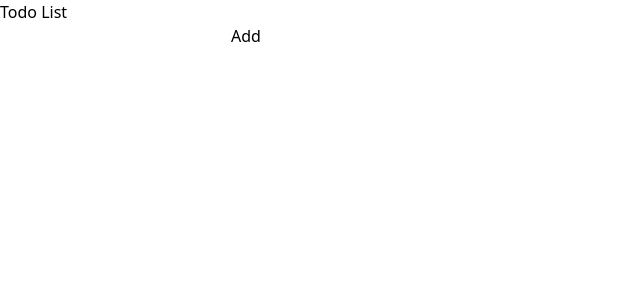
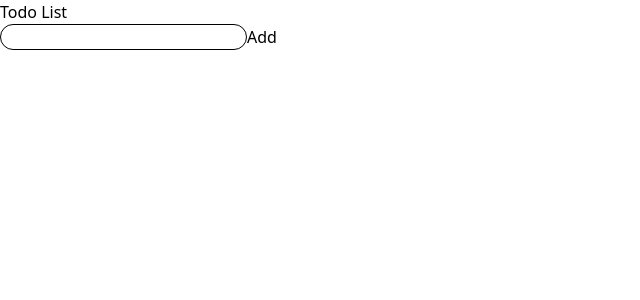
Before and after one commit to Sanket0798/mern-todo, a React (Vite) app in the folder client/: page / in a window 1280 px wide. Shown: the top 300 px of the page, without its empty margins (0-640 px from the left). Built offline with nearby package versions, Linux system fonts and the light colour scheme; the HTML template or start-up script is replaced by a standard one.

Commit message:
Tailwind Typography has been installed.

```diff
--- a/client/package.json
+++ b/client/package.json
@@ -10,6 +10,7 @@
     "preview": "vite preview"
   },
   "dependencies": {
+    "@tailwindcss/typography": "^0.5.15",
     "axios": "^1.7.7",
     "react": "^18.3.1",
     "react-dom": "^18.3.1",
--- a/client/src/components/Create.jsx
+++ b/client/src/components/Create.jsx
@@ -3,7 +3,12 @@ import React from "react";
 const Create = () => {
   return (
     <div>
-      <input type="text" name="" id="" />
+      <input
+        type="text"
+        name=""
+        id=""
+        className="border border-black rounded-full font-semibold"
+      />
       <button type="button">Add</button>
     </div>
   );
--- a/client/tailwind.config.js
+++ b/client/tailwind.config.js
@@ -1,8 +1,21 @@
+import typography from "@tailwindcss/typography";
+
 /** @type {import('tailwindcss').Config} */
 export default {
   content: ["./src/**/*.{js,ts,jsx,tsx}"],
   theme: {
-    extend: {},
+    extend: {
+      fontFamily: {
+        poppins: ["Poppins", "sans-serif"],
+      },
+      fontWeight: {
+        light: 300,
+        normal: 400,
+        medium: 500,
+        semibold: 600,
+        bold: 700,
+      },
+    },
   },
-  plugins: [],
+  plugins: [typography],
 };
```
Also changed, not shown: 2 other files (tests, documents, lock files or other folders).
